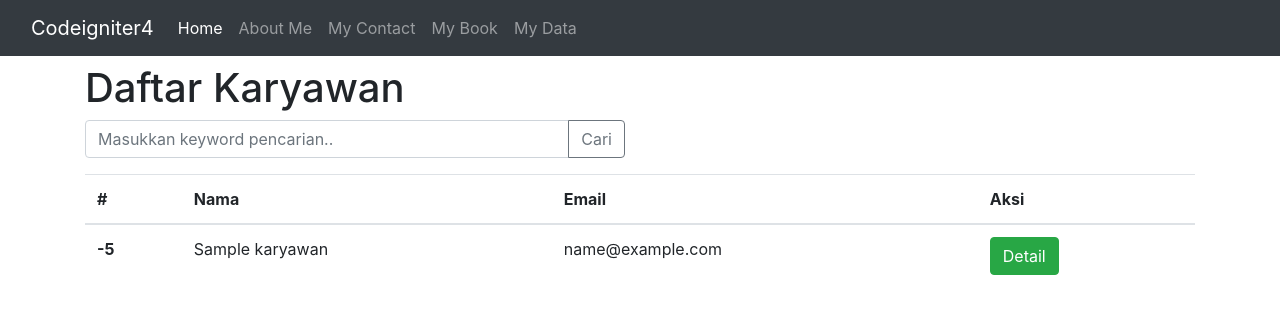
After one commit to fadlisabda/WebsitePribadi, a CodeIgniter 4 app: template app/Views/karyawan/index.php in a window 1280 px wide. The commit adds this page. Shown: the top 314 px of the page. Run offline with PHP 8.4 and a stand-in for CodeIgniter, Linux system fonts and the light colour scheme; the template is opened without the code that fills it: most values are stand-ins (such as "Sample title", 1, 10 or a date in 2020); data that the repository does not hold is empty; some libraries are stand-ins or nearby versions.

Commit message:
menambahkan fitur pagination dan search

```diff
--- a/app/Config/Pager.php
+++ b/app/Config/Pager.php
@@ -24,6 +24,7 @@ class Pager extends BaseConfig
 		'default_full'   => 'CodeIgniter\Pager\Views\default_full',
 		'default_simple' => 'CodeIgniter\Pager\Views\default_simple',
 		'default_head'   => 'CodeIgniter\Pager\Views\default_head',
+		'karyawan_pagination' => 'App\Views\Pagers\karyawan_pagination'
 	];
 
 	/**
--- /dev/null
+++ b/app/Views/karyawan/index.php
@@ -0,0 +1,46 @@
+<?= $this->extend('layout/template'); ?>
+<?= $this->section('content'); ?>
+<div class="container">
+    <div class="row">
+        <div class="col-6">
+            <h1 class="mt-2">Daftar Karyawan</h1>
+            <form action="" method="get">
+                <div class="input-group mb-3">
+                    <input type="text" class="form-control" placeholder="Masukkan keyword pencarian.." name="keyword">
+                    <div class="input-group-append">
+                        <button class="btn btn-outline-secondary" type="submit">Cari</button>
+                    </div>
+                </div>
+            </form>
+        </div>
+    </div>
+    <div class="row">
+        <div class="col">
+            <table class="table">
+                <thead>
+                    <tr>
+                        <th scope="col">#</th>
+                        <th scope="col">Nama</th>
+                        <th scope="col">Email</th>
+                        <th scope="col">Aksi</th>
+                    </tr>
+                </thead>
+                <tbody>
+                    <?php $i = 1 + (6 * ($currentPage - 1)); ?>
+                    <?php foreach ($karyawan as $k) : ?>
+                        <tr>
+                            <th scope="row"><?= $i++; ?></th>
+                            <td><?= $k['nama']; ?></td>
+                            <td><?= $k['email']; ?></td>
+                            <td>
+                                <a href="" class="btn btn-success">Detail</a>
+                            </td>
+                        </tr>
+                    <?php endforeach; ?>
+                </tbody>
+            </table>
+            <?= $pager->links('data', 'karyawan_pagination'); ?>
+        </div>
+    </div>
+</div>
+<?= $this->endSection(); ?>
--- a/app/Views/layout/navbar.php
+++ b/app/Views/layout/navbar.php
@@ -10,6 +10,7 @@
                 <a class="nav-link" href="/about">About Me</a>
                 <a class="nav-link" href="/contact">My Contact</a>
                 <a class="nav-link" href="/buku">My Book</a>
+                <a class="nav-link" href="/karyawan">My Data</a>
             </div>
         </div>
     </div>
```
Also changed, not shown: app/Controllers/Karyawan.php (added, +40 -0 lines), app/Models/KaryawanModel.php (added, +16 -0 lines), app/Views/pagers/karyawan_pagination.php (added, +39 -0 lines).
